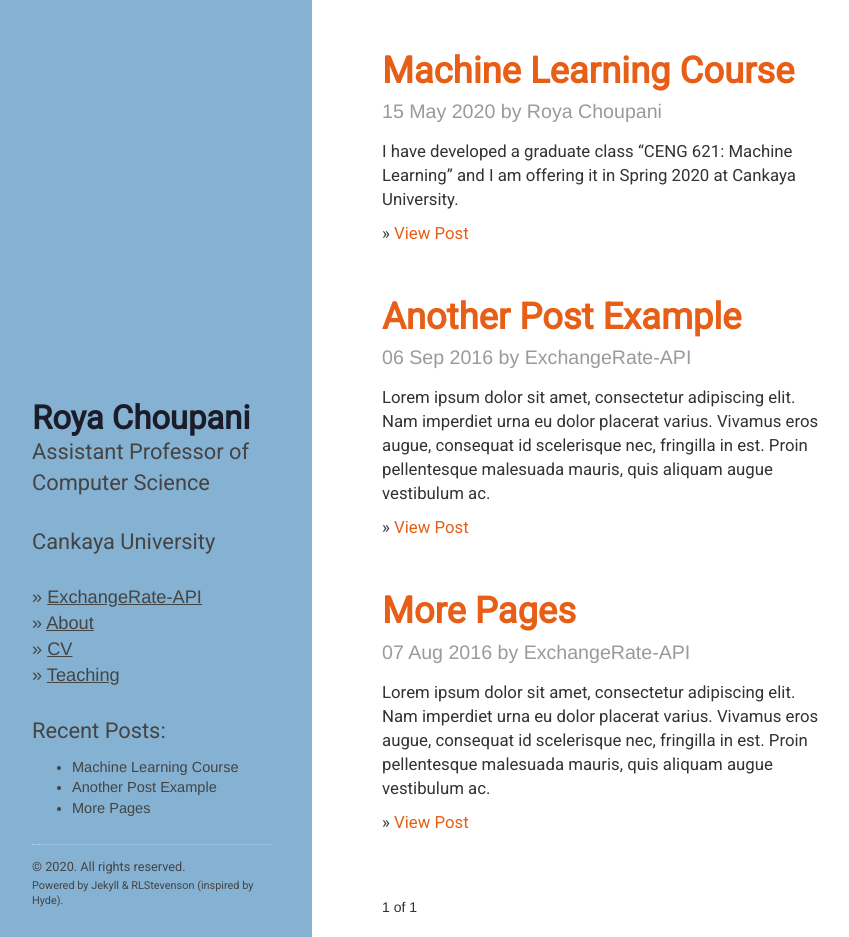
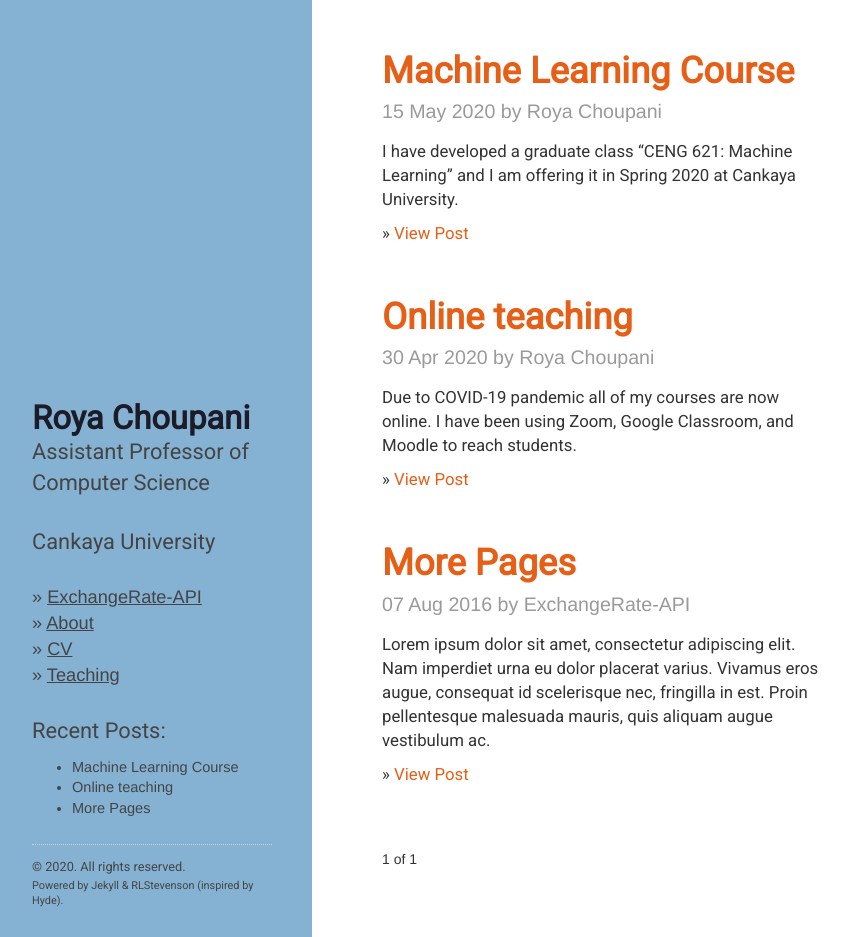
Before and after one commit to royachoupani/roya.github.io, a Jekyll site: the page built from index.html, in a window 1280 px wide and 937 px high. Shown: the whole window, without its empty margins (8-857 px from the left). Built offline with Jekyll 4.4.1, drawn with Linux system fonts in a browser that asks for light colours; the list of posts is cut into pages by our own code.

Commit message:
Update 2016-09-06-another-post.md

```diff
--- a/_posts/2016-09-06-another-post.md
+++ b/_posts/2016-09-06-another-post.md
@@ -1,29 +1,15 @@
 ---
 layout: post
-title: Another Post Example
-author: ExchangeRate-API
-date: 2016-09-06
+title: Online teaching
+author: Roya Choupani
+date: 2020-04-30
 ---
 
-Lorem ipsum dolor sit amet, consectetur adipiscing elit. Nam imperdiet urna eu dolor placerat varius. Vivamus eros augue, consequat id scelerisque nec, fringilla in est. Proin pellentesque malesuada mauris, quis aliquam augue vestibulum ac.
+Due to COVID-19 pandemic all of my courses are now online. I have been using Zoom, Google Classroom, and Moodle to reach students.
 
-# Header
+# Online Teaching
 
-# Header 1
-
-## Header 2
-
-### Header 3
-
-#### Header 4
-
-##### Header 5
-
-###### Header 6
-
-Some example text, okay? It's normal, right? :)
-
-There are many variations of passages of Lorem Ipsum available, but the majority have suffered alteration in some form, by injected humour, or randomised words which don't look even slightly believable. If you are going to use a passage of Lorem Ipsum, you need to be sure there isn't anything embarrassing hidden in the middle of text. All the Lorem Ipsum generators on the Internet tend to repeat predefined chunks as necessary, making this the first true generator on the Internet. It uses a dictionary of over 200 Latin words, combined with a handful of model sentence structures, to generate Lorem Ipsum which looks reasonable. The generated Lorem Ipsum is therefore always free from repetition, injected humour, or non-characteristic words etc.
+There are many challenges in teaching online. But, so far I have been doing very well.
 
 **bold text**
 
```
